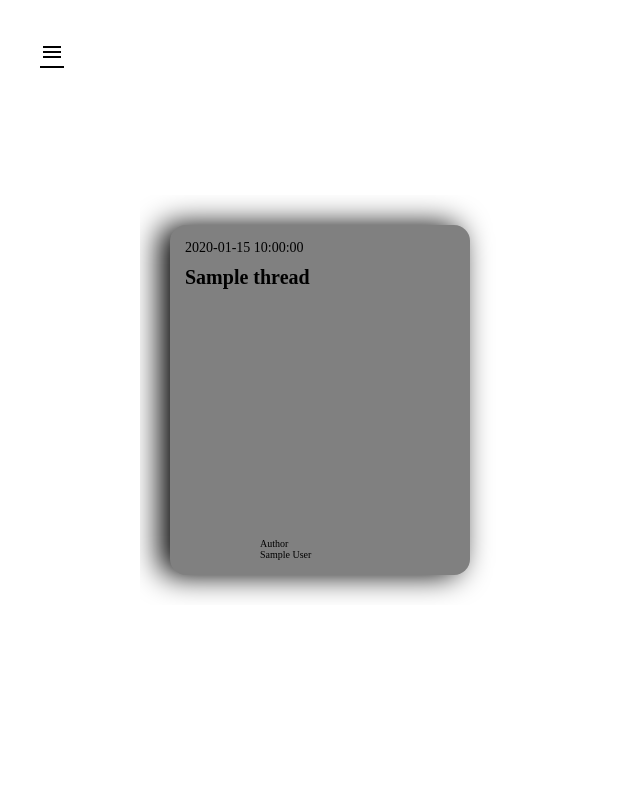
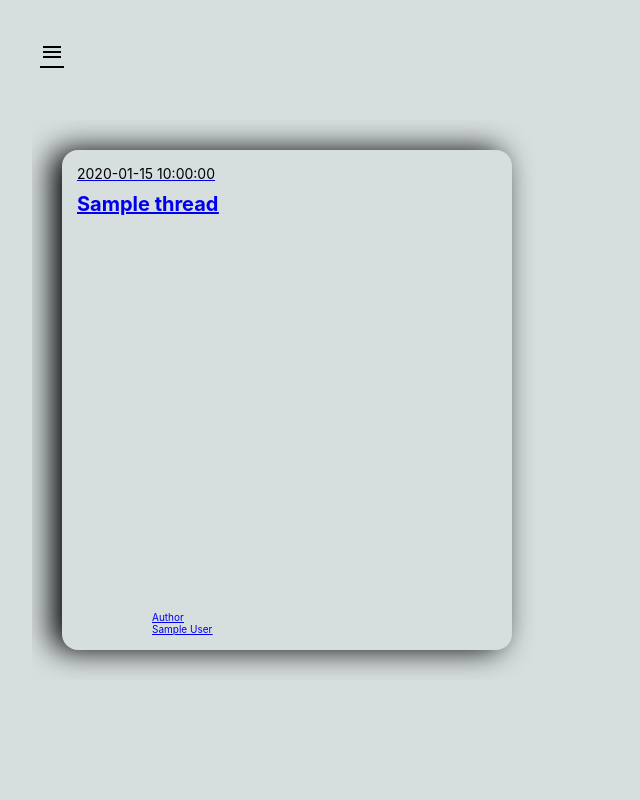
Before and after one commit to HiramLpzRdz/TechX-TeamMiners, a Flask app: page /main_feed in a window 1280 px wide. Shown: the whole page, without its empty margins (0-640 px from the left). Run offline with Flask 2, Linux system fonts and the light colour scheme; a database or web service that is not in the repository returns one stand-in record (values such as "Sample title"); some libraries are stand-ins or nearby versions.

Commit message:
added working links

```diff
--- a/static/css/main_feed.css
+++ b/static/css/main_feed.css
@@ -5,33 +5,40 @@
 body {
     padding: 0;
     margin: 0;
+    background-color: rgb(215, 222, 222);
+    font-family: 'Inter', sans-serif;
 }
 .card-container {
-    width: 1000px;
+    width: 95%;
     overflow-x: scroll;
     display: flex;
-    background-color: white;
     padding: 3rem;
 }
 .card {
-    min-width: 300px;
-    height: 350px;
+    min-width: 450px;
+    height: 500px;
     border-radius: 16px;
-    background-color: gray;
+    color:#FFFFFF;
     box-shadow: -1rem 0 3rem #000;
     display: flex;
     flex-direction: column;
     padding: 1.5rem;
     transition: 0.2s;
+    color: inherit;
+    text-decoration: inherit;
+
 }
 .date {
     color: black;
+
 }
 
 .tags {
     display: flex;
     flex-wrap: wrap;
     margin: 1rem 0 1rem;
+    color: inherit;
+    text-decoration: inherit;
 }
 
 .tags div {
@@ -40,31 +47,44 @@ body {
     padding: 4px 10px;
     border: 3px solid #28242f;
     border-radius: 2rem;
+    color: inherit;
+    text-decoration: inherit;
 }
 
 .card .category-title {
     font-size: 14px;
     color: black;
     margin-bottom: 1rem;
+    color: inherit;
+    text-decoration: inherit;
 }
 
 .card .article-title {
     font-size: 20px;
     font-weight: 700;
+    color: inherit;
+    text-decoration: inherit;
+
 }
 
 .card .article-header {
     margin-bottom: auto;
+    color: inherit;
+    text-decoration: inherit;
 }
 
 .card .author {
     margin-top: 3rem;
     display: grid;
     grid-template-columns: 75px 1fr;
+    color: inherit;
+    text-decoration: inherit;
 }
 
 .author .info .caption {
     color: black;
+    color: inherit;
+    text-decoration: inherit;
 }
 .card:not(:first-child) {
     margin-left: -130px;
--- a/templates/main_feed.html
+++ b/templates/main_feed.html
@@ -33,6 +33,7 @@
         <a href="#" class="material-icons-outlined menu"> menu </a>
         <div class="card-container">
             {% for thread in threads %}
+                <a href="/thread/{{ thread._id }}">
                     <div class="card">
                         <header class="article-header">
                             <div>
@@ -60,6 +61,7 @@
                             {% endfor %}
                         {% endif %}
                     </div>
+                </a>
             {% endfor %}
     </div>
     </div>
```
Lines whose indentation alone changed are shown as unchanged.
